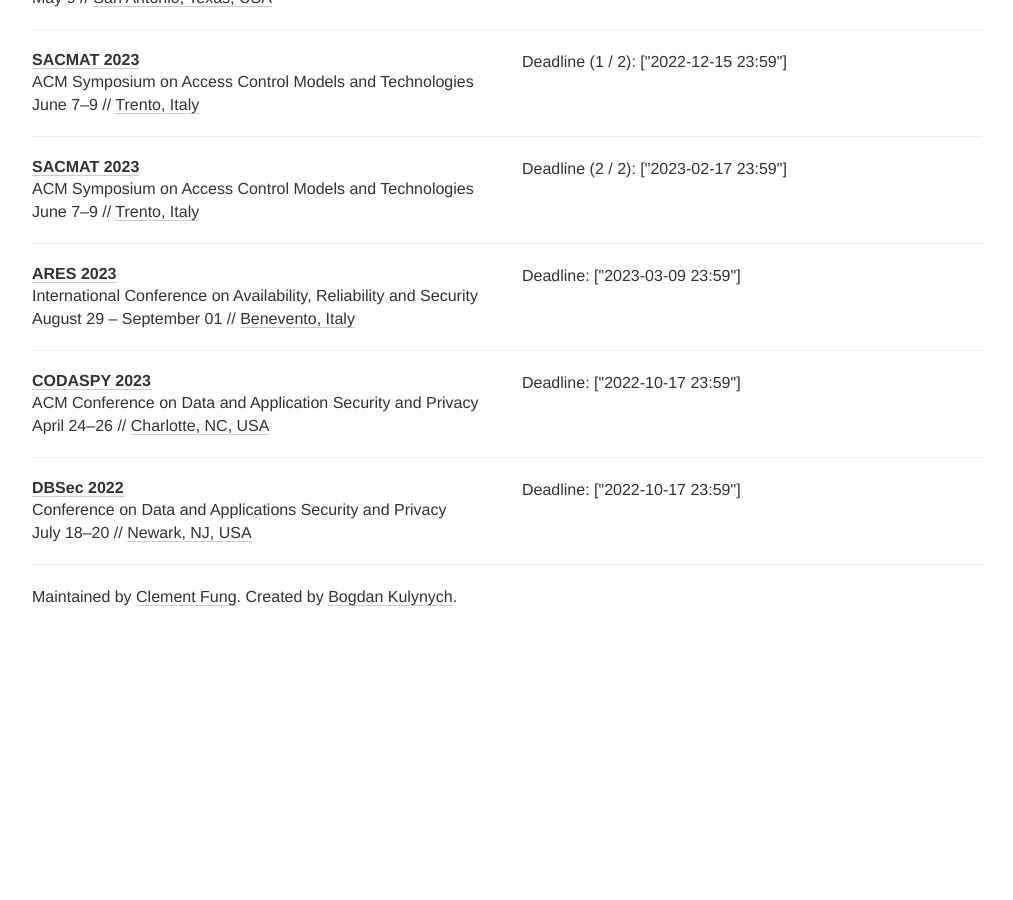
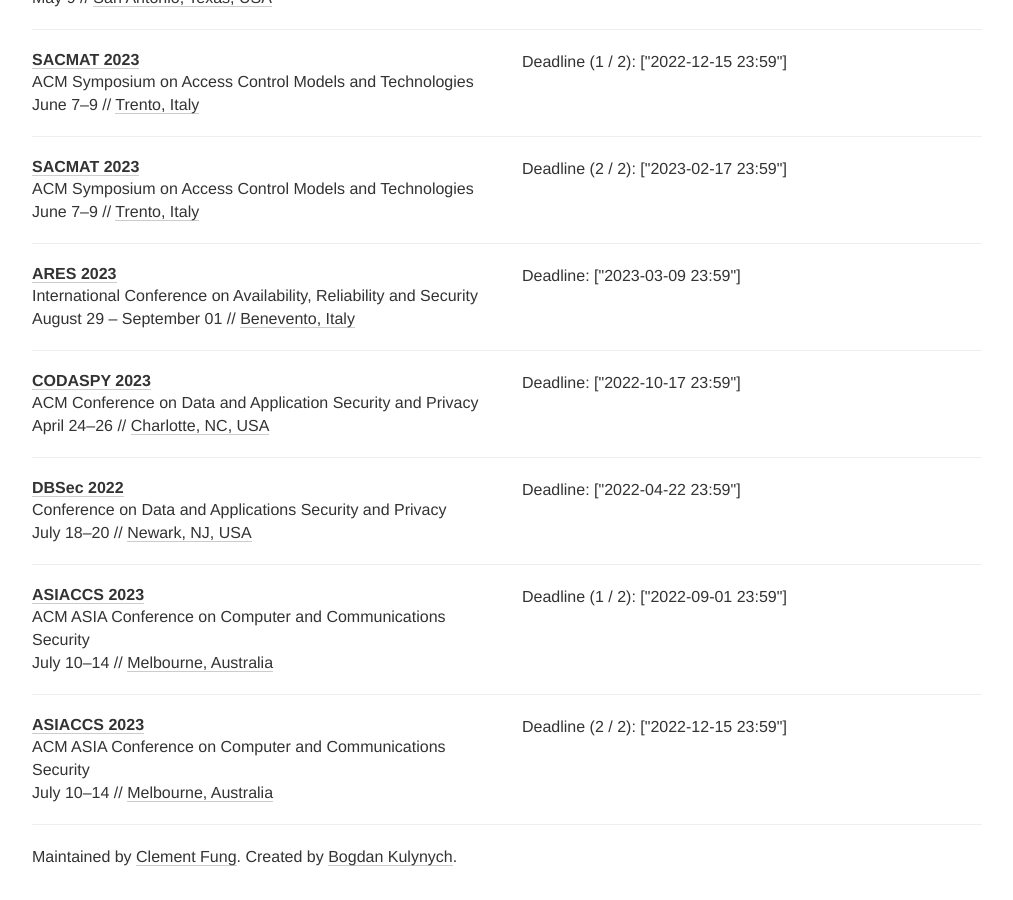
Before and after one commit to sec-deadlines/sec-deadlines.github.io, a Jekyll site: the page built from index.html, in a window 1280 px wide and 900 px high, scrolled down 8541 px. Shown: the whole window, without its empty margins (133-1146 px from the left). Built offline with Jekyll 4.4.1, drawn with Linux system fonts in a browser that asks for light colours; nearby versions of some CDN libraries; comment, search, counter and statistics services are not loaded; before the commit the page ends 9181 px from its top, so only the background shows below that.

Commit message:
Add ASIACCS 2023

```diff
--- a/_data/conferences.yml
+++ b/_data/conferences.yml
@@ -577,7 +577,18 @@
   year: 2022
   link: http://cs.iit.edu/~dbsec2022
   deadline:
-    - ["2022-10-17 23:59"]
+    - ["2022-04-22 23:59"]
   date: July 18-20
   place: Newark, NJ, USA
   tags: [CRYPTO, SEC, CONF, PRIV]
+
+- name: ASIACCS
+  description: ACM ASIA Conference on Computer and Communications Security
+  year: 2023
+  link: https://asiaccs2023.org
+  deadline:
+    - ["2022-09-01 23:59"]
+    - ["2022-12-15 23:59"]
+  date: July 10-14
+  place: Melbourne, Australia
+  tags: [SEC, CONF, PRIV]
```
